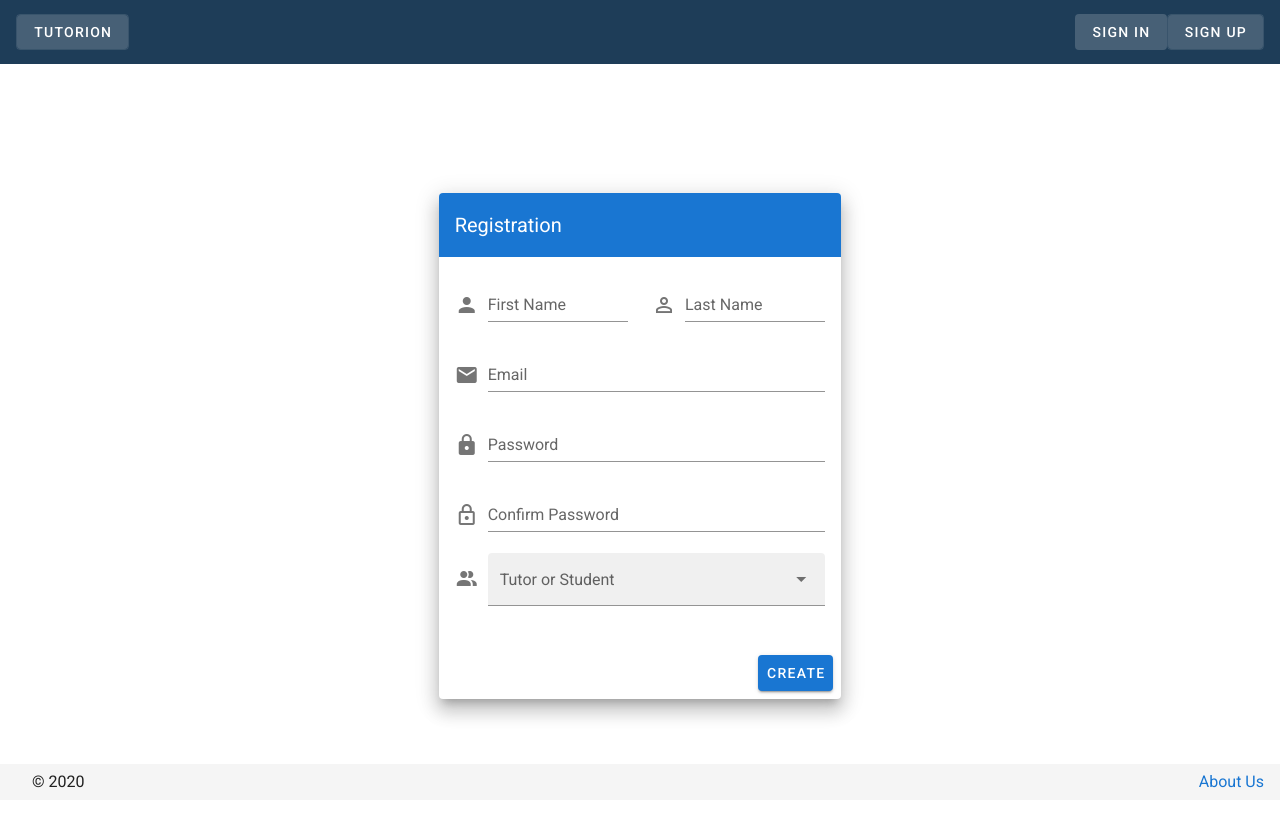
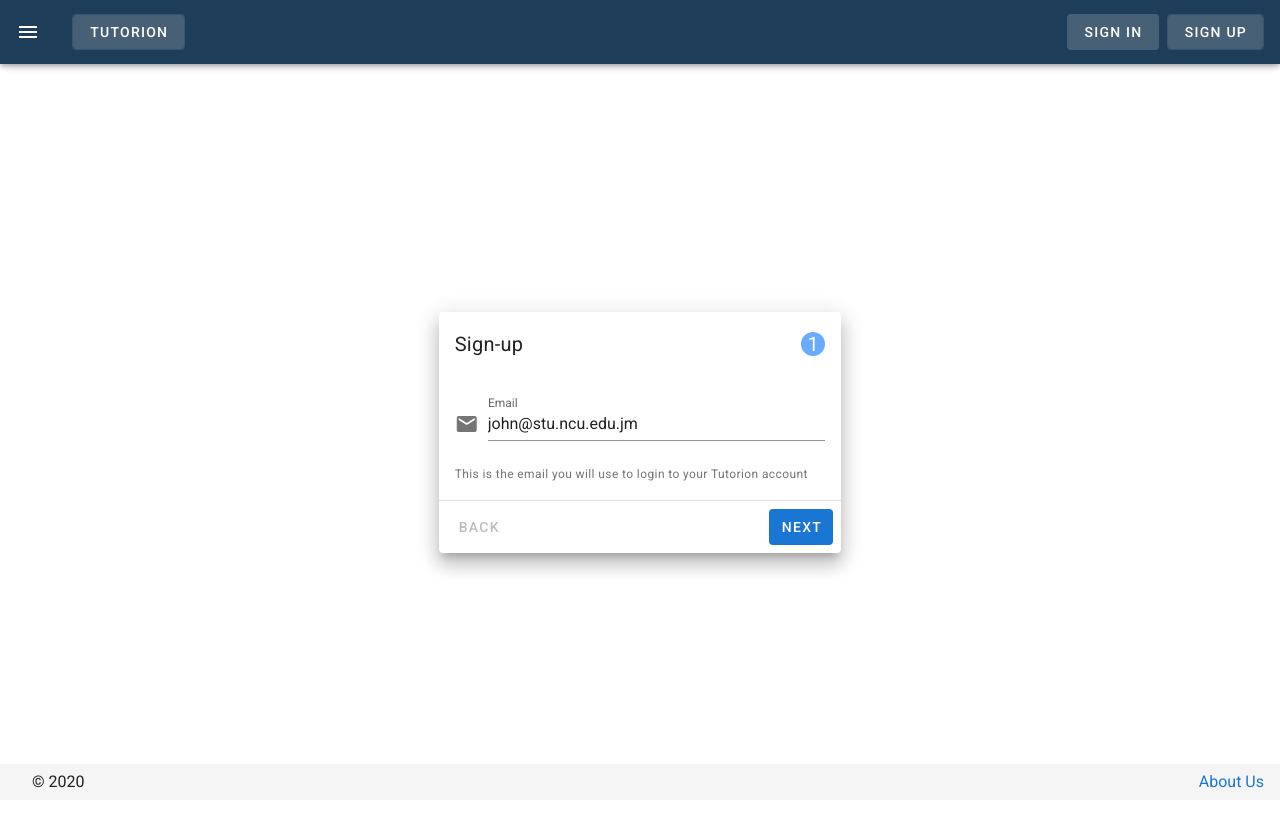
Before and after one commit to edu-fedorae/fgp-tutorial-client, a Vue app: page /register in a window 1280 px wide. Shown: the top 826 px of the page. After the commit the page ends 800 px from the top, so only its background shows below. Built offline with nearby package versions, Linux system fonts and the light colour scheme.

Commit message:
Add new register from

```diff
--- a/src/components/core/AppHeader.vue
+++ b/src/components/core/AppHeader.vue
@@ -1,15 +1,15 @@
 <template>
   <div>
     <v-app-bar color="#1E3D58" dark>
-      <!-- <v-app-bar-nav-icon></v-app-bar-nav-icon> -->
+       <v-app-bar-nav-icon></v-app-bar-nav-icon>
 
-      <v-toolbar-title
-        ><v-btn :to="{ name: 'Home' }" text  outlined>Tutorion</v-btn></v-toolbar-title
-      >
+      <v-toolbar-title>
+        <v-btn :to="{ name: 'Home' }" text  outlined>Tutorion</v-btn>
+      </v-toolbar-title>
 
       <v-spacer></v-spacer>
 
-      <v-btn :to="{ name: 'Home' }" text>
+      <v-btn class="ma-2" :to="{ name: 'Home' }" text>
         Sign In
       </v-btn>
 
--- a/src/views/Register.vue
+++ b/src/views/Register.vue
@@ -1,60 +1,53 @@
 <template>
-  <div id="app">
-    <v-app id="inspire">
-      <v-app id="inspire">
-        <v-main>
   <v-container class="fill-height" fluid>
     <v-row align="center" justify="center">
       <v-col cols="12" sm="8" md="4">
-                <v-card class="elevation-12">
-                  <v-toolbar color="primary" dark flat>
-                    <v-toolbar-title>Registration</v-toolbar-title>
-                    <v-spacer></v-spacer>
-                  </v-toolbar>
+        <v-card class="mx-auto elevation-12" max-width="500">
+          <v-card-title class="title font-weight-regular justify-space-between">
+            <span>{{ currentTitle }}</span>
+            <v-avatar
+              color="primary lighten-2"
+              class="subheading white--text"
+              size="24"
+              v-text="step"
+            ></v-avatar>
+          </v-card-title>
+
+          <v-window v-model="step">
+            <v-window-item :value="1">
               <v-card-text>
-                    <v-form>
-                      <v-row>
-                        <v-col>
-                          <v-text-field
-                            label="First Name"
-                            name="first-name"
-                            prepend-icon="mdi-account"
-                            type="text"
-                          ></v-text-field>
-                        </v-col>
-                        <v-col>
-                          <v-text-field
-                            label="Last Name"
-                            name="last-name"
-                            prepend-icon="mdi-account-outline"
-                            type="text"
-                          ></v-text-field>
-                        </v-col>
-                      </v-row>
-
                 <v-text-field
                   label="Email"
-                        name="email"
+                  value="john@stu.ncu.edu.jm"
                   prepend-icon="mdi-email"
-                        type="text"
                 ></v-text-field>
+                <span class="caption grey--text text--darken-1">
+                  This is the email you will use to login to your Tutorion
+                  account
+                </span>
+              </v-card-text>
+            </v-window-item>
 
+            <v-window-item :value="2">
+              <v-card-text>
                 <v-text-field
-                        id="password"
                     label="Password"
-                        name="password"
+                    type="password"
                     prepend-icon="mdi-lock"
+                ></v-text-field>
+                <v-text-field
+                  label="Confirm Password"
                   type="password"
+                  prepend-icon="mdi-lock-outline"
                 ></v-text-field>
+                <span class="caption grey--text text--darken-1">
+                  Please enter a password for your account
+                </span>
+              </v-card-text>
+            </v-window-item>
 
-                      <v-text-field
-                        id="password"
-                        label="Confirm Password"
-                        name="conf-password"
-                        prepend-icon="mdi-lock-outline"
-                        type="password"
-                      ></v-text-field>
-
+            <v-window-item :value="3">
+              <v-card-text>
                 <v-autocomplete
                   v-model="items.value"
                   :items="items.type"
@@ -63,20 +56,48 @@
                   prepend-icon="mdi-account-multiple"
                   label="Tutor or Student"
                 ></v-autocomplete>
-                    </v-form>
+                <span class="caption grey--text text--darken-1">
+                  Please select your role
+                </span>
               </v-card-text>
+            </v-window-item>
+
+            <v-window-item :value="4">
+              <div class="pa-4 text-center">
+                <v-img
+                  class="mb-4"
+                  contain
+                  height="128"
+                  src="https://cdn.vuetifyjs.com/images/logos/v.svg"
+                ></v-img>
+                <h3 class="title font-weight-light mb-2">
+                  Welcome to Tutorion
+                </h3>
+                <span class="caption grey--text">Thanks for signing up!</span>
+              </div>
+            </v-window-item>
+          </v-window>
+
+          <v-divider></v-divider>
+
           <v-card-actions>
+            <v-btn :disabled="step === 1" text @click="step--">
+              Back
+            </v-btn>
             <v-spacer></v-spacer>
-                    <v-btn color="primary">Create</v-btn>
+            <v-btn
+              :disabled="step === 4"
+              color="primary"
+              depressed
+              @click="step++"
+            >
+              Next
+            </v-btn>
           </v-card-actions>
         </v-card>
       </v-col>
     </v-row>
   </v-container>
-        </v-main>
-      </v-app>
-    </v-app>
-  </div>
 </template>
 
 <script>
@@ -84,10 +105,25 @@ export default {
   data() {
     return {
       items: [
-        { type: "Student", value: "0" },
-        { type: "Tutor", value: "1" }
-      ]
+        { type: "Student", value: 0 },
+        { type: "Tutor", value: 1 }
+      ],
+      step: 1
     };
+  },
+  computed: {
+    currentTitle() {
+      switch (this.step) {
+        case 1:
+          return "Sign-up";
+        case 2:
+          return "Create a password";
+        case 3:
+          return "Student or Tutor";
+        default:
+          return "Account created";
+      }
+    }
   }
 };
 </script>
--- a/vue.config.js
+++ b/vue.config.js
@@ -1,3 +1,6 @@
 module.exports = {
-  transpileDependencies: ["vuetify"]
+  transpileDependencies: ["vuetify"],
+devServer: {
+    proxy: 'http://localhost:5100'
+  }
 };
```
Lines whose indentation alone changed are shown as unchanged.
